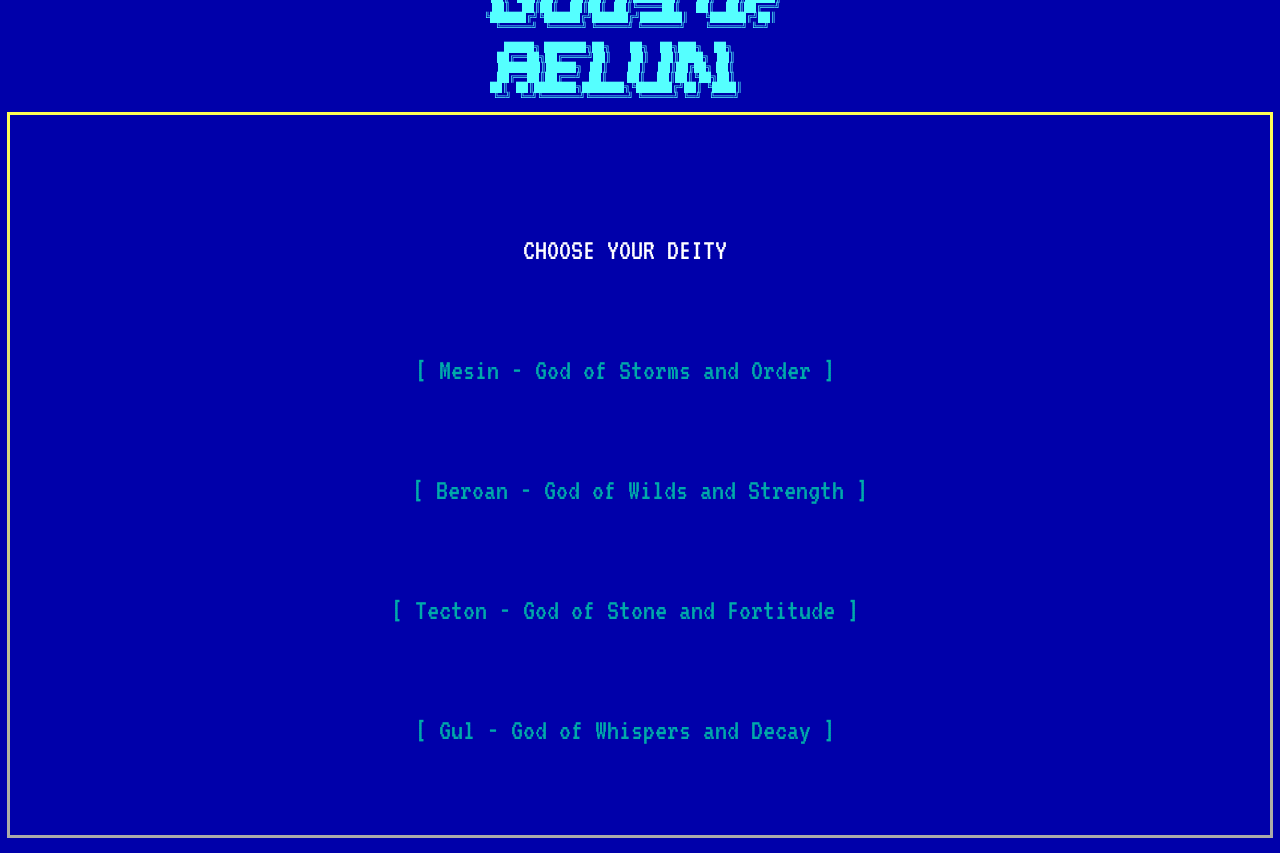
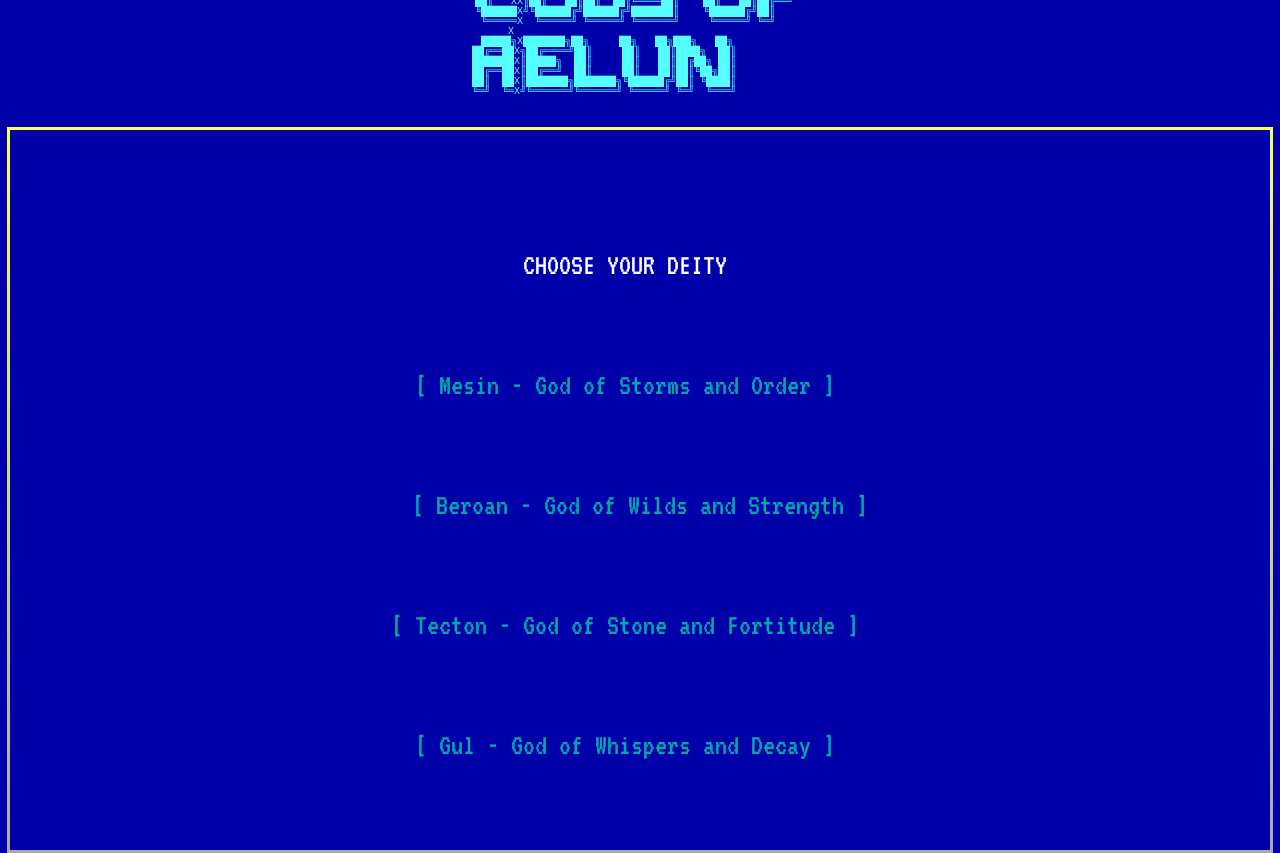
Before and after one commit to waynek3/gods-of-aelun, a website built with Vite: page index.html in a window 1280 px wide. Built offline with nearby package versions, Linux system fonts and the light colour scheme.

Commit message:
Plumb Line

```diff
--- a/index.html
+++ b/index.html
@@ -14,19 +14,21 @@
   <body>
 
     <div id="game-title">
-&nbsp;██████╗&nbsp;&nbsp;██████╗&nbsp;██████╗&nbsp;███████╗&nbsp;&nbsp;&nbsp;&nbsp;&nbsp;██████╗&nbsp;███████╗
-██╔════╝&nbsp;██╔═══██╗██╔══██╗██╔════╝&nbsp;&nbsp;&nbsp;&nbsp;██╔═══██╗██╔════╝
-██║&nbsp;&nbsp;███╗██║&nbsp;&nbsp;&nbsp;██║██║&nbsp;&nbsp;██║███████╗&nbsp;&nbsp;&nbsp;&nbsp;██║&nbsp;&nbsp;&nbsp;██║█████╗&nbsp;&nbsp;
-██║&nbsp;&nbsp;&nbsp;██║██║&nbsp;&nbsp;&nbsp;██║██║&nbsp;&nbsp;██║╚════██║&nbsp;&nbsp;&nbsp;&nbsp;██║&nbsp;&nbsp;&nbsp;██║██╔══╝&nbsp;&nbsp;
-╚██████╔╝╚██████╔╝██████╔╝███████║&nbsp;&nbsp;&nbsp;&nbsp;╚██████╔╝██║&nbsp;&nbsp;&nbsp;&nbsp;&nbsp;
-&nbsp;╚═════╝&nbsp;&nbsp;╚═════╝&nbsp;╚═════╝&nbsp;╚══════╝&nbsp;&nbsp;&nbsp;&nbsp;&nbsp;╚═════╝&nbsp;╚═╝&nbsp;&nbsp;&nbsp;&nbsp;&nbsp;
-&nbsp;&nbsp;&nbsp;&nbsp;&nbsp;&nbsp;&nbsp;&nbsp;&nbsp;&nbsp;&nbsp;&nbsp;&nbsp;&nbsp;&nbsp;&nbsp;&nbsp;&nbsp;&nbsp;&nbsp;&nbsp;&nbsp;&nbsp;&nbsp;&nbsp;&nbsp;&nbsp;&nbsp;&nbsp;&nbsp;&nbsp;&nbsp;&nbsp;&nbsp;&nbsp;&nbsp;&nbsp;&nbsp;&nbsp;&nbsp;&nbsp;&nbsp;&nbsp;&nbsp;&nbsp;&nbsp;&nbsp;&nbsp;&nbsp;&nbsp;&nbsp;&nbsp;&nbsp;&nbsp;
-&nbsp;█████╗&nbsp;███████╗██╗&nbsp;&nbsp;&nbsp;&nbsp;&nbsp;██╗&nbsp;&nbsp;&nbsp;██╗███╗&nbsp;&nbsp;&nbsp;██╗&nbsp;&nbsp;&nbsp;&nbsp;&nbsp;&nbsp;&nbsp;&nbsp;&nbsp;&nbsp;&nbsp;&nbsp;
-██╔══██╗██╔════╝██║&nbsp;&nbsp;&nbsp;&nbsp;&nbsp;██║&nbsp;&nbsp;&nbsp;██║████╗&nbsp;&nbsp;██║&nbsp;&nbsp;&nbsp;&nbsp;&nbsp;&nbsp;&nbsp;&nbsp;&nbsp;&nbsp;&nbsp;&nbsp;
-███████║█████╗&nbsp;&nbsp;██║&nbsp;&nbsp;&nbsp;&nbsp;&nbsp;██║&nbsp;&nbsp;&nbsp;██║██╔██╗&nbsp;██║&nbsp;&nbsp;&nbsp;&nbsp;&nbsp;&nbsp;&nbsp;&nbsp;&nbsp;&nbsp;&nbsp;&nbsp;
-██╔══██║██╔══╝&nbsp;&nbsp;██║&nbsp;&nbsp;&nbsp;&nbsp;&nbsp;██║&nbsp;&nbsp;&nbsp;██║██║╚██╗██║&nbsp;&nbsp;&nbsp;&nbsp;&nbsp;&nbsp;&nbsp;&nbsp;&nbsp;&nbsp;&nbsp;&nbsp;
-██║&nbsp;&nbsp;██║███████╗███████╗╚██████╔╝██║&nbsp;╚████║&nbsp;&nbsp;&nbsp;&nbsp;&nbsp;&nbsp;&nbsp;&nbsp;&nbsp;&nbsp;&nbsp;&nbsp;
-╚═╝&nbsp;&nbsp;╚═╝╚══════╝╚══════╝&nbsp;╚═════╝&nbsp;╚═╝&nbsp;&nbsp;╚═══╝&nbsp;&nbsp;&nbsp;&nbsp;&nbsp;&nbsp;&nbsp;&nbsp;&nbsp;&nbsp;&nbsp;&nbsp;
+<pre>
+&nbsp;████X╗&nbsp;&nbsp;██████╗&nbsp;██████╗&nbsp;███████╗&nbsp;&nbsp;&nbsp;&nbsp;&nbsp;██████╗&nbsp;███████╗
+██╔════X ██╔═══██╗██╔══██╗██╔════╝&nbsp;&nbsp;&nbsp;&nbsp;██╔═══██╗██╔════╝
+██║&nbsp;&nbsp;██X╗██║&nbsp;&nbsp;&nbsp;██║██║&nbsp;&nbsp;██║███████╗&nbsp;&nbsp;&nbsp;&nbsp;██║&nbsp;&nbsp;&nbsp;██║█████╗&nbsp;&nbsp;
+██║&nbsp;&nbsp;&nbsp;XX║██║&nbsp;&nbsp;&nbsp;██║██║&nbsp;&nbsp;██║╚════██║&nbsp;&nbsp;&nbsp;&nbsp;██║&nbsp;&nbsp;&nbsp;██║██╔══╝&nbsp;&nbsp;
+╚██████X╝╚██████╔╝██████╔╝███████║&nbsp;&nbsp;&nbsp;&nbsp;╚██████╔╝██║&nbsp;&nbsp;&nbsp;&nbsp;&nbsp;
+&nbsp;╚═════X&nbsp;&nbsp;╚═════╝&nbsp;╚═════╝&nbsp;╚══════╝&nbsp;&nbsp;&nbsp;&nbsp;&nbsp;╚═════╝&nbsp;╚═╝&nbsp;&nbsp;&nbsp;&nbsp;&nbsp;
+&nbsp;&nbsp;&nbsp;&nbsp;&nbsp;X&nbsp;&nbsp;&nbsp;&nbsp;&nbsp;&nbsp;&nbsp;&nbsp;&nbsp;&nbsp;&nbsp;&nbsp;&nbsp;&nbsp;&nbsp;&nbsp;&nbsp;&nbsp;&nbsp;&nbsp;&nbsp;&nbsp;&nbsp;&nbsp;&nbsp;&nbsp;&nbsp;&nbsp;&nbsp;&nbsp;&nbsp;&nbsp;&nbsp;&nbsp;&nbsp;&nbsp;&nbsp;&nbsp;&nbsp;&nbsp;&nbsp;&nbsp;&nbsp;&nbsp;&nbsp;&nbsp;&nbsp;&nbsp;
+&nbsp;█████╗X███████╗██╗&nbsp;&nbsp;&nbsp;&nbsp;&nbsp;██╗&nbsp;&nbsp;&nbsp;██╗███╗&nbsp;&nbsp;&nbsp;██╗&nbsp;&nbsp;&nbsp;&nbsp;&nbsp;&nbsp;&nbsp;&nbsp;&nbsp;&nbsp;&nbsp;&nbsp;
+██╔══██X╗██╔════╝██║&nbsp;&nbsp;&nbsp;&nbsp;&nbsp;██║&nbsp;&nbsp;&nbsp;██║████╗&nbsp;&nbsp;██║&nbsp;&nbsp;&nbsp;&nbsp;&nbsp;&nbsp;&nbsp;&nbsp;&nbsp;&nbsp;&nbsp;&nbsp;
+███████X║█████╗&nbsp;&nbsp;██║&nbsp;&nbsp;&nbsp;&nbsp;&nbsp;██║&nbsp;&nbsp;&nbsp;██║██╔██╗&nbsp;██║&nbsp;&nbsp;&nbsp;&nbsp;&nbsp;&nbsp;&nbsp;&nbsp;&nbsp;&nbsp;&nbsp;&nbsp;
+██╔══██X║██╔══╝&nbsp;&nbsp;██║&nbsp;&nbsp;&nbsp;&nbsp;&nbsp;██║&nbsp;&nbsp;&nbsp;██║██║╚██╗██║&nbsp;&nbsp;&nbsp;&nbsp;&nbsp;&nbsp;&nbsp;&nbsp;&nbsp;&nbsp;&nbsp;&nbsp;
+██║&nbsp;&nbsp;██X║███████╗███████╗╚██████╔╝██║&nbsp;╚████║&nbsp;&nbsp;&nbsp;&nbsp;&nbsp;&nbsp;&nbsp;&nbsp;&nbsp;&nbsp;&nbsp;&nbsp;
+╚═╝&nbsp;&nbsp;╚═X╝╚══════╝╚══════╝&nbsp;╚═════╝&nbsp;╚═╝&nbsp;&nbsp;╚═══╝&nbsp;&nbsp;&nbsp;&nbsp;&nbsp;&nbsp;&nbsp;&nbsp;&nbsp;&nbsp;&nbsp;&nbsp;
+</pre>
     </div>
 
     <div id="app"></div>
```
